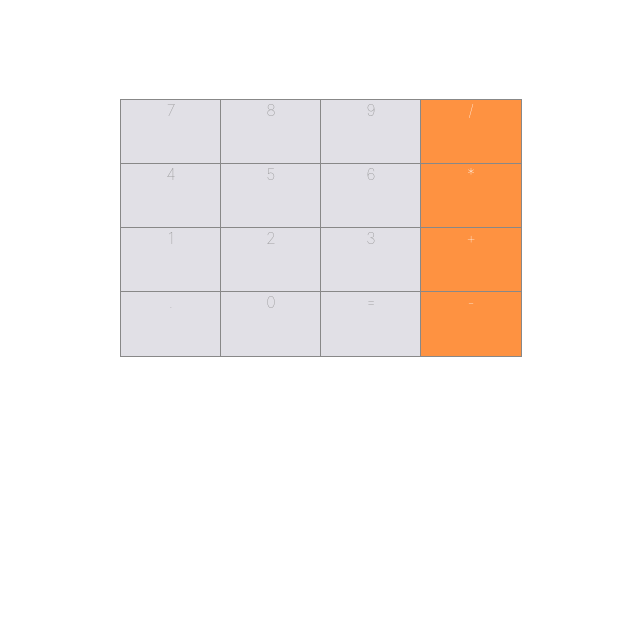
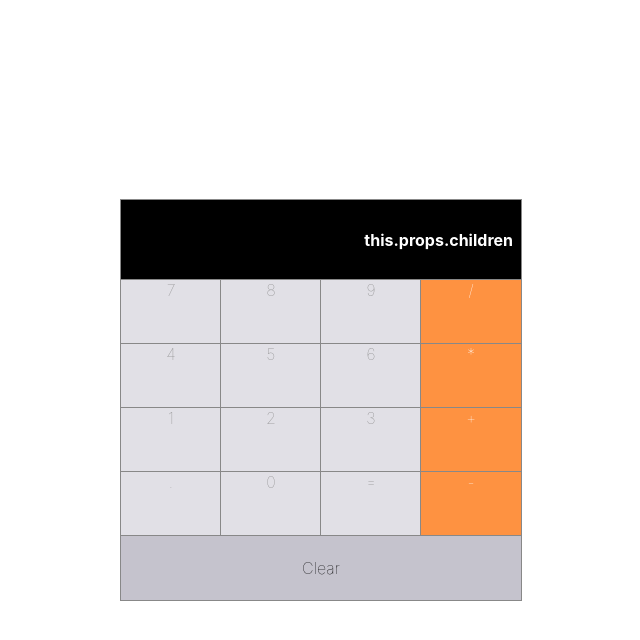
Before and after one commit to allisonnnnnn/calculator, a React (Create React App) app: page / in a window 1280 px wide. Shown: the top 640 px of the page, without its empty margins (319-959 px from the left). Built offline with nearby package versions, Linux system fonts and the light colour scheme.

Commit message:
Implemented Input field and Clear button

```diff
--- a/src/App.css
+++ b/src/App.css
@@ -4,6 +4,7 @@
   align-items: center;
   height: 100vh;
   width: 100%;
+  margin-top: 100px;
 }
 
 .calc-wrapper {
--- a/src/App.js
+++ b/src/App.js
@@ -1,13 +1,17 @@
 import React from "react";
 
 import "./App.css";
-
 import Button from "./components/Button";
+import Input from "./components/Input";
+import ClearButton from "./components/ClearButton";
 
 function App() {
   return (
     <div className="App">
       <div className="calc-wrapper">
+        <div className="row">
+          <Input></Input>
+        </div>
         <div className="row">
           <Button>7</Button>
           <Button>8</Button>
@@ -32,6 +36,9 @@
           <Button>=</Button>
           <Button>-</Button>
         </div>
+        <div className="row">
+          <ClearButton>Clear</ClearButton>
+        </div>
       </div>
     </div>
   );
--- a/src/components/Button.js
+++ b/src/components/Button.js
@@ -2,7 +2,8 @@
 import "./Button.css";
 
 export default class Button extends Component {
-  isOperator = val => {
+  isNotOperator = val => {
+    // !isNaN(val) or "." or "="  the val passed in is number, or '.' or '=' return true
     return !isNaN(val) || val === "." || val === "=";
   };
 
@@ -10,7 +11,7 @@
     return (
       <div
         className={`button ${
-          this.isOperator(this.props.children) ? "" : "operator"
+          this.isNotOperator(this.props.children) ? "" : "operator"
         }`}
       >
         {this.props.children}
--- /dev/null
+++ b/src/components/ClearButton.css
@@ -0,0 +1,12 @@
+.clear-button {
+  display: flex;
+  flex: 1;
+  height: 4em;
+  align-items: center;
+  justify-content: center;
+  font-weight: lighter;
+  font-size: 1 rem;
+  outline: 1px solid #888;
+  height: 4em;
+  background-color: #c5c3cd;
+}
--- /dev/null
+++ b/src/components/ClearButton.js
@@ -0,0 +1,9 @@
+import React, { Component } from "react";
+
+import "./ClearButton.css";
+
+export default class ClearButton extends Component {
+  render() {
+    return <div className="clear-button">{this.props.children}</div>;
+  }
+}
--- /dev/null
+++ b/src/components/Input.css
@@ -0,0 +1,12 @@
+.input {
+  display: flex;
+  flex: 1;
+  height: 4em;
+  background-color: #000;
+  outline: 1px solid #888;
+  color: #fff;
+  justify-content: flex-end;
+  padding: 0.5em;
+  font-weight: bold;
+  align-items: center;
+}
--- /dev/null
+++ b/src/components/Input.js
@@ -0,0 +1,9 @@
+import React, { Component } from "react";
+
+import "./Input.css";
+
+export default class Input extends Component {
+  render() {
+    return <div className="input">this.props.children</div>;
+  }
+}
```
